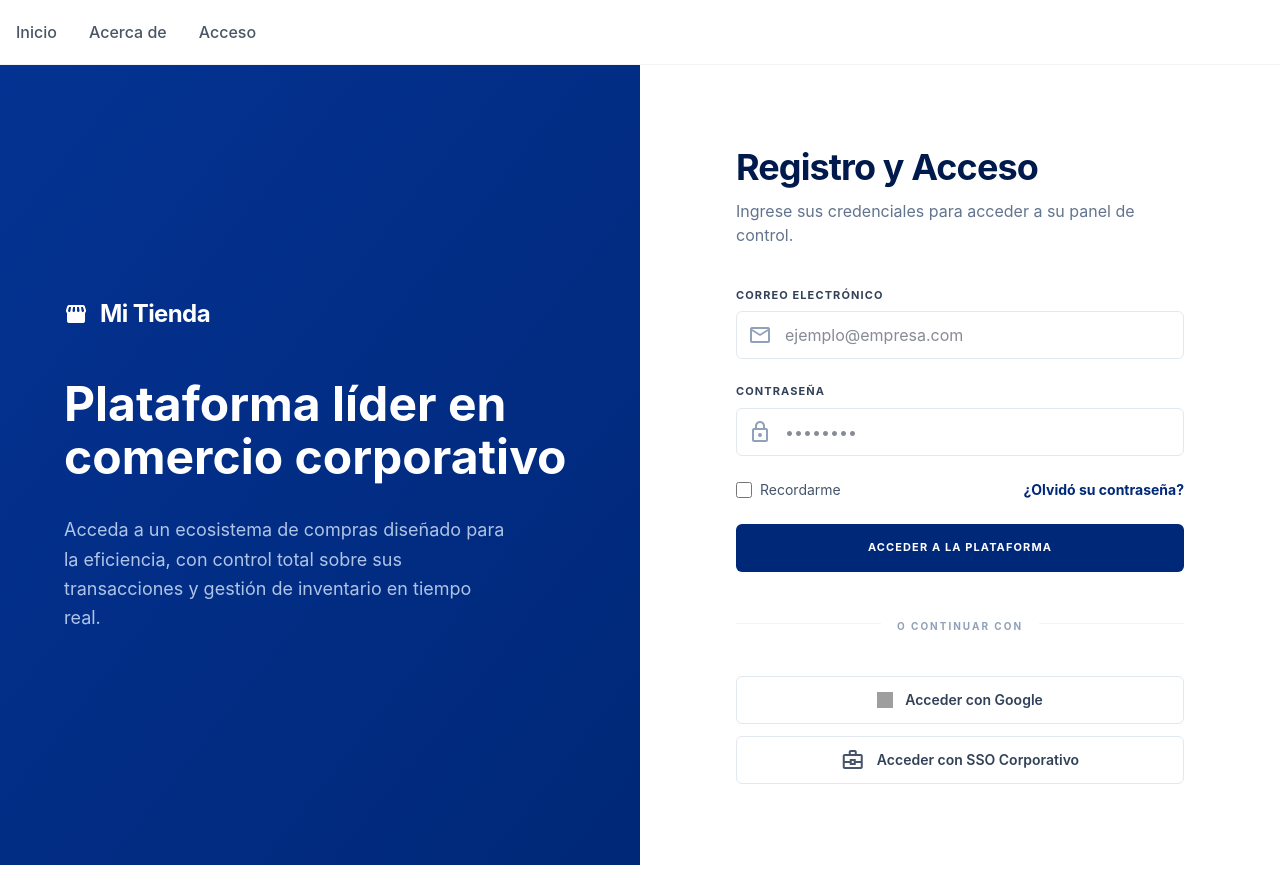
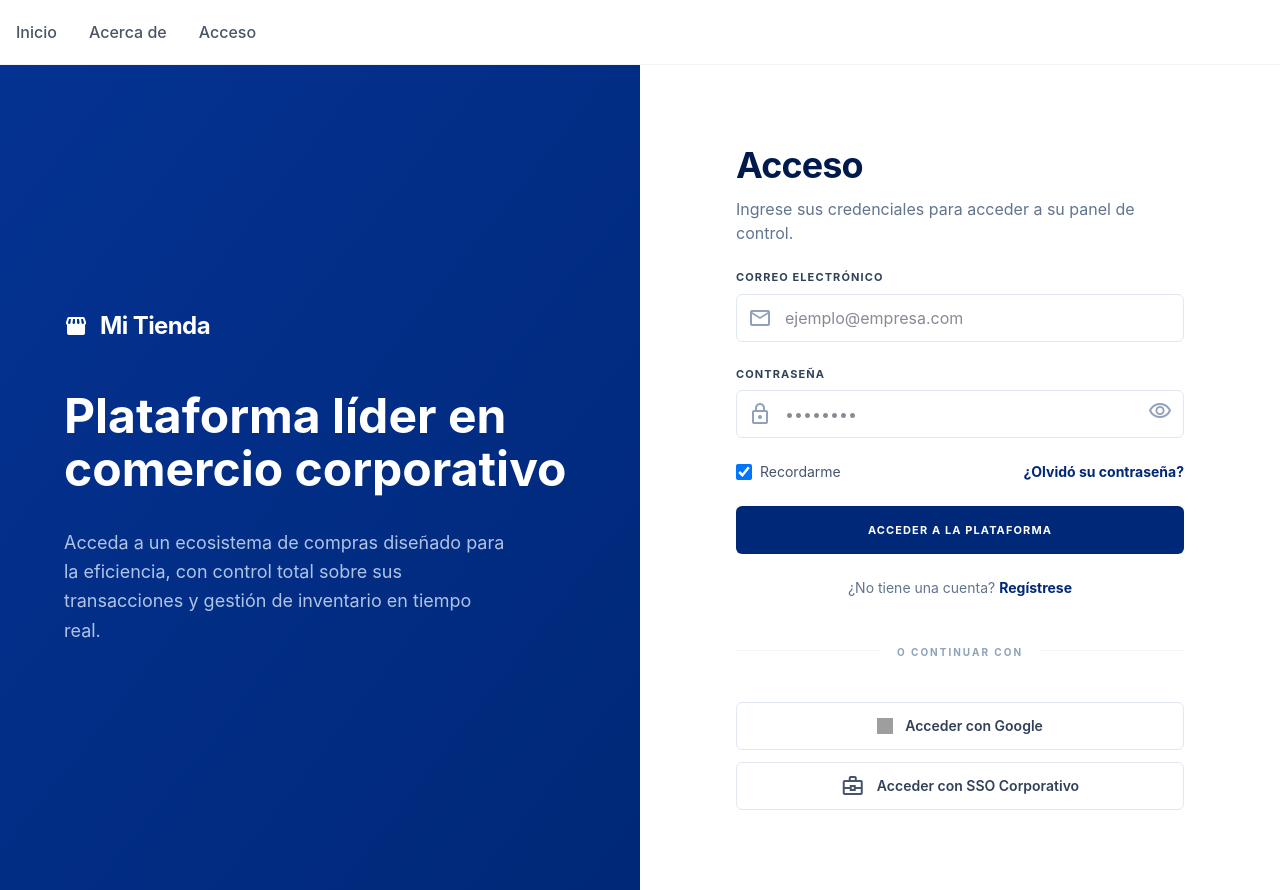
Before and after one commit to Goezc9/mi-tienda, a React (Vite) app in the folder mi-tienda/: page /iniciar-sesion in a window 1280 px wide. Before the commit the page ends 865 px from the top, so only its background shows below. Built offline with nearby package versions, Linux system fonts and the light colour scheme; grey boxes are pictures that could not be loaded.

Commit message:
signInWithEmailAndPassword implementado

```diff
--- a/mi-tienda/src/back/firebase.js
+++ b/mi-tienda/src/back/firebase.js
@@ -1,5 +1,6 @@
 // Import the functions you need from the SDKs you need
 import { initializeApp } from "firebase/app";
+import { getAuth } from "firebase/auth";
 // TODO: Add SDKs for Firebase products that you want to use
 // https://firebase.google.com/docs/web/setup#available-libraries
 
@@ -15,3 +16,4 @@ const firebaseConfig = {
 
 // Initialize Firebase
 export const firebaseApp = initializeApp(firebaseConfig);
+export const auth = getAuth(firebaseApp);
--- a/mi-tienda/src/components/molecules/FormField.jsx
+++ b/mi-tienda/src/components/molecules/FormField.jsx
@@ -2,7 +2,7 @@ import Label from '../atoms/Label';
 import Input from '../atoms/Input';
 import Icon from '../atoms/Icon';
 
-const FormField = ({ label, icon, id, ...inputProps }) => {
+const FormField = ({ label, icon, id, rightElement, ...inputProps }) => {
   return (
     <div>
       {label && <Label htmlFor={id}>{label}</Label>}
@@ -13,7 +13,12 @@ const FormField = ({ label, icon, id, ...inputProps }) => {
             className="absolute left-3 top-1/2 -translate-y-1/2 text-slate-400 text-xl"
           />
         )}
-        <Input id={id} iconSpacer={!!icon} {...inputProps} />
+        <Input id={id} iconSpacer={!!icon} className={rightElement ? 'pr-10' : ''} {...inputProps} />
+        {rightElement && (
+          <div className="absolute right-3 top-1/2 -translate-y-1/2 flex items-center justify-center">
+            {rightElement}
+          </div>
+        )}
       </div>
     </div>
   );
--- a/mi-tienda/src/components/organisms/AuthForm.jsx
+++ b/mi-tienda/src/components/organisms/AuthForm.jsx
@@ -1,52 +1,269 @@
+import { useState, useEffect, useRef } from 'react';
+import { useNavigate } from 'react-router-dom';
+import {
+  createUserWithEmailAndPassword,
+  signInWithEmailAndPassword,
+  setPersistence,
+  browserLocalPersistence,
+  browserSessionPersistence
+} from 'firebase/auth';
+import { auth } from '../../back/firebase';
 import FormField from '../molecules/FormField';
 import Checkbox from '../molecules/Checkbox';
 import Button from '../atoms/Button';
 import SocialButton from '../molecules/SocialButton';
+import Icon from '../atoms/Icon';
+
+// Clave para guardar cuentas localmente (para el autocompletado)
+const ACCOUNTS_KEY = 'mi_tienda_cuentas';
 
 const AuthForm = () => {
+  const [isRegistering, setIsRegistering]   = useState(false);
+  const [email, setEmail]                   = useState('');
+  const [password, setPassword]             = useState('');
+  const [showPassword, setShowPassword]     = useState(false);
+  const [rememberMe, setRememberMe]         = useState(true);
+  const [error, setError]                   = useState(null);
+  const [successMessage, setSuccessMessage] = useState(null);
+  const [loading, setLoading]               = useState(false);
+  const [savedAccounts, setSavedAccounts]   = useState([]);
+  const [showSuggestions, setShowSuggestions] = useState(false);
+  const suggestionsRef = useRef(null);
+  const navigate = useNavigate();
+
+  // Cargar cuentas guardadas al montar
+  useEffect(() => {
+    const raw = localStorage.getItem(ACCOUNTS_KEY);
+    if (raw) setSavedAccounts(JSON.parse(raw));
+  }, []);
+
+  // Cerrar dropdown al hacer clic fuera
+  useEffect(() => {
+    const handler = (e) => {
+      if (suggestionsRef.current && !suggestionsRef.current.contains(e.target)) {
+        setShowSuggestions(false);
+      }
+    };
+    document.addEventListener('mousedown', handler);
+    return () => document.removeEventListener('mousedown', handler);
+  }, []);
+
+  // Filtrar cuentas según lo que se escribe
+  const filteredAccounts = savedAccounts.filter(u =>
+    u.email.toLowerCase().includes(email.toLowerCase())
+  );
+
+  // Al seleccionar una cuenta guardada: rellenar email y contraseña
+  const selectAccount = (acc) => {
+    setEmail(acc.email);
+    setPassword(acc.password);
+    setShowSuggestions(false);
+  };
+
+  // Guardar cuenta localmente para el autocompletado
+  const saveAccountLocally = (emailToSave, passwordToSave) => {
+    const raw = localStorage.getItem(ACCOUNTS_KEY);
+    const accounts = raw ? JSON.parse(raw) : [];
+    // Actualizar si ya existe, o agregar nueva
+    const exists = accounts.findIndex(a => a.email === emailToSave);
+    if (exists >= 0) {
+      accounts[exists].password = passwordToSave;
+    } else {
+      accounts.push({ email: emailToSave, password: passwordToSave });
+    }
+    localStorage.setItem(ACCOUNTS_KEY, JSON.stringify(accounts));
+    setSavedAccounts(accounts);
+  };
+
+  const handleSubmit = async (e) => {
+    e.preventDefault();
+    setError(null);
+    setSuccessMessage(null);
+    setLoading(true);
+
+    try {
+      // Configurar persistencia según "Recordarme"
+      await setPersistence(
+        auth,
+        rememberMe ? browserLocalPersistence : browserSessionPersistence
+      );
+
+      if (isRegistering) {
+        // ── REGISTRO con Firebase ────────────────────────────────
+        await createUserWithEmailAndPassword(auth, email, password);
+        // Guardar cuenta localmente para autocompletado futuro
+        saveAccountLocally(email, password);
+        setSuccessMessage('¡Cuenta creada con éxito! Redirigiendo...');
+
+      } else {
+        // ── INICIO DE SESIÓN con Firebase ────────────────────────
+        await signInWithEmailAndPassword(auth, email, password);
+        // Actualizar/guardar credenciales para el autocompletado
+        saveAccountLocally(email, password);
+        setSuccessMessage('¡Acceso concedido! Redirigiendo...');
+      }
+
+      setTimeout(() => navigate('/inicio'), 1500);
+
+    } catch (err) {
+      console.error('Auth error:', err);
+      switch (err.code) {
+        case 'auth/email-already-in-use':
+          setError('El correo electrónico ya está en uso.');
+          break;
+        case 'auth/invalid-email':
+          setError('El correo electrónico no es válido.');
+          break;
+        case 'auth/weak-password':
+          setError('La contraseña debe tener al menos 6 caracteres.');
+          break;
+        case 'auth/user-not-found':
+        case 'auth/wrong-password':
+        case 'auth/invalid-credential':
+          setError('Correo o contraseña incorrectos.');
+          break;
+        case 'auth/operation-not-allowed':
+          setError('Habilita Correo/Contraseña en Firebase Console → Authentication → Sign-in method.');
+          break;
+        case 'auth/configuration-not-found':
+          setError('Error de configuración de Firebase. Verifica las credenciales del proyecto.');
+          break;
+        default:
+          setError(`Error (${err.code || 'Desconocido'}): ${err.message}`);
+      }
+      setLoading(false);
+    }
+  };
+
   return (
     <div className="w-full max-w-md">
       <h2 className="text-4xl font-bold text-[#001a4d] mb-3 tracking-tight">
-        Registro y Acceso
+        {isRegistering ? 'Crear Cuenta' : 'Acceso'}
       </h2>
-      <p className="text-slate-500 mb-10">
-        Ingrese sus credenciales para acceder a su panel de control.
+      <p className="text-slate-500 mb-6">
+        {isRegistering
+          ? 'Ingrese sus datos para registrarse en la plataforma.'
+          : 'Ingrese sus credenciales para acceder a su panel de control.'}
       </p>
 
-      {/* Formulario */}
-      <form className="space-y-6">
+      {error && (
+        <div className="bg-red-50 text-red-500 p-3 rounded-md mb-6 text-sm border border-red-200 flex items-start gap-2">
+          <Icon name="error_outline" className="text-base flex-shrink-0 mt-0.5" />
+          {error}
+        </div>
+      )}
+
+      {successMessage && (
+        <div className="bg-green-50 text-green-600 p-3 rounded-md mb-6 text-sm border border-green-200 flex items-start gap-2">
+          <Icon name="check_circle" className="text-base flex-shrink-0 mt-0.5" />
+          {successMessage}
+        </div>
+      )}
+
+      <form className="space-y-6" onSubmit={handleSubmit}>
+
+        {/* ── Email con dropdown de cuentas guardadas ── */}
+        <div className="relative" ref={suggestionsRef}>
           <FormField
             id="email"
+            name="email"
+            autoComplete="off"
             label="Correo Electrónico"
             icon="mail"
             type="email"
             placeholder="ejemplo@empresa.com"
+            value={email}
+            onChange={(e) => { setEmail(e.target.value); setShowSuggestions(true); }}
+            onFocus={() => setShowSuggestions(true)}
+            required
           />
 
+          {showSuggestions && filteredAccounts.length > 0 && (
+            <div className="absolute z-20 w-full mt-1 bg-white border border-slate-200 rounded-md shadow-xl overflow-hidden">
+              <p className="text-[10px] font-bold text-slate-400 uppercase tracking-widest px-3 py-2 border-b border-slate-100">
+                Cuentas guardadas
+              </p>
+              {filteredAccounts.map((account) => (
+                <button
+                  key={account.email}
+                  type="button"
+                  onClick={() => selectAccount(account)}
+                  className="w-full flex items-center gap-3 px-4 py-3 hover:bg-slate-50 transition-colors"
+                >
+                  <div className="w-9 h-9 rounded-full bg-gradient-to-br from-[#002878] to-[#0057ff] text-white flex items-center justify-center text-sm font-bold flex-shrink-0 shadow-sm">
+                    {account.email.charAt(0).toUpperCase()}
+                  </div>
+                  <div className="overflow-hidden text-left">
+                    <p className="text-sm font-semibold text-slate-700 truncate">{account.email}</p>
+                    <p className="text-xs text-slate-400">Cuenta guardada · contraseña guardada</p>
+                  </div>
+                  <Icon name="chevron_right" className="ml-auto text-slate-300 text-sm" />
+                </button>
+              ))}
+            </div>
+          )}
+        </div>
+
+        {/* ── Contraseña con toggle ── */}
         <FormField
           id="password"
+          name="password"
+          autoComplete={isRegistering ? 'new-password' : 'current-password'}
           label="Contraseña"
           icon="lock"
-          type="password"
+          type={showPassword ? 'text' : 'password'}
           placeholder="••••••••"
+          value={password}
+          onChange={(e) => setPassword(e.target.value)}
+          required
+          rightElement={
+            <button
+              type="button"
+              onClick={() => setShowPassword(!showPassword)}
+              className="text-slate-400 hover:text-[#002878] transition-colors focus:outline-none"
+              aria-label={showPassword ? 'Ocultar contraseña' : 'Ver contraseña'}
+            >
+              <Icon name={showPassword ? 'visibility_off' : 'visibility'} />
+            </button>
+          }
         />
 
+        {!isRegistering && (
           <div className="flex items-center justify-between text-sm">
-          <Checkbox id="remember" label="Recordarme" />
+            <Checkbox
+              id="remember"
+              label="Recordarme"
+              checked={rememberMe}
+              onChange={(e) => setRememberMe(e.target.checked)}
+            />
             <a href="#" className="font-bold text-[#002878] hover:underline">
               ¿Olvidó su contraseña?
             </a>
           </div>
+        )}
 
-        <Button type="submit">
-          Acceder a la plataforma
+        <Button type="submit" disabled={loading || !!successMessage}>
+          {loading ? 'Cargando...' : (isRegistering ? 'Registrarse' : 'Acceder a la plataforma')}
         </Button>
       </form>
 
-      {/* Divisor */}
+      <div className="mt-6 text-center text-sm">
+        <span className="text-slate-500">
+          {isRegistering ? '¿Ya tiene una cuenta?' : '¿No tiene una cuenta?'}
+        </span>{' '}
+        <button
+          type="button"
+          onClick={() => { setIsRegistering(!isRegistering); setError(null); setShowSuggestions(false); }}
+          className="font-bold text-[#002878] hover:underline"
+        >
+          {isRegistering ? 'Inicie sesión' : 'Regístrese'}
+        </button>
+      </div>
+
+      {/* ── Divisor ── */}
       <div className="relative my-10 text-center">
         <div className="absolute inset-0 flex items-center">
-          <div className="w-full border-t border-slate-100"></div>
+          <div className="w-full border-t border-slate-100" />
         </div>
         <span className="relative px-4 bg-white text-[10px] font-bold text-slate-400 uppercase tracking-[0.2em]">
           o continuar con
@@ -55,10 +272,10 @@ const AuthForm = () => {
 
       <div className="space-y-3">
         <SocialButton imgSrc="https://www.gstatic.com/images/branding/product/1x/googleg_48dp.png">
-          Acceder con Google
+          {isRegistering ? 'Registrarse con Google' : 'Acceder con Google'}
         </SocialButton>
         <SocialButton iconName="business_center">
-          Acceder con SSO Corporativo
+          {isRegistering ? 'Registrarse con SSO Corporativo' : 'Acceder con SSO Corporativo'}
         </SocialButton>
       </div>
     </div>
```
Lines whose indentation alone changed are shown as unchanged.
